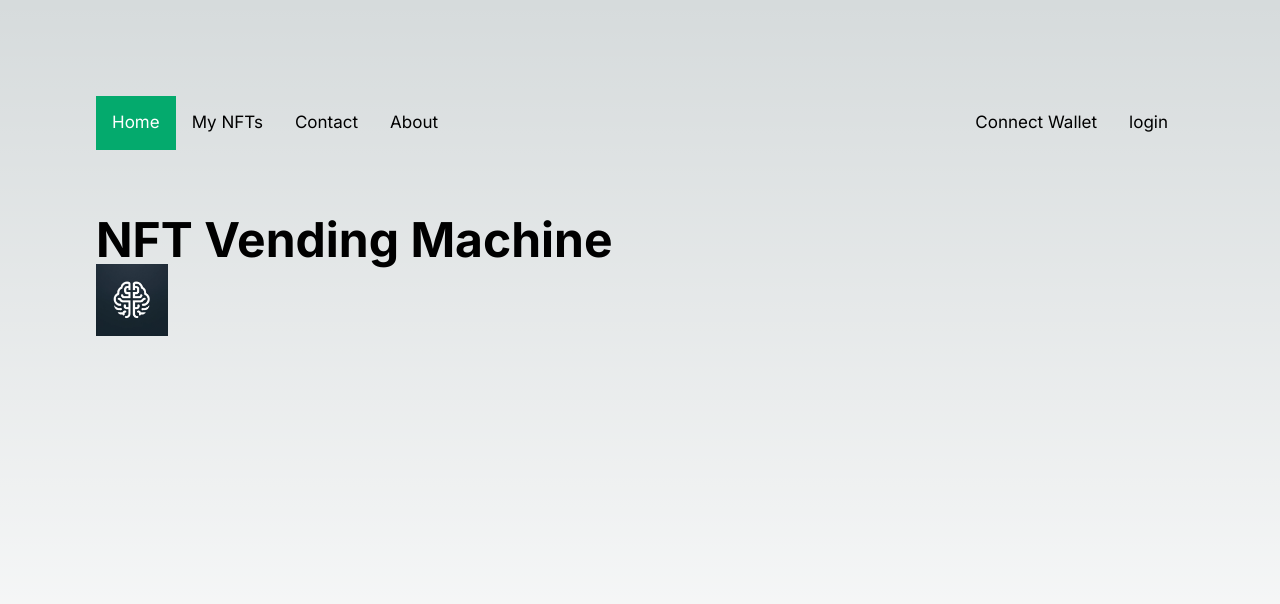
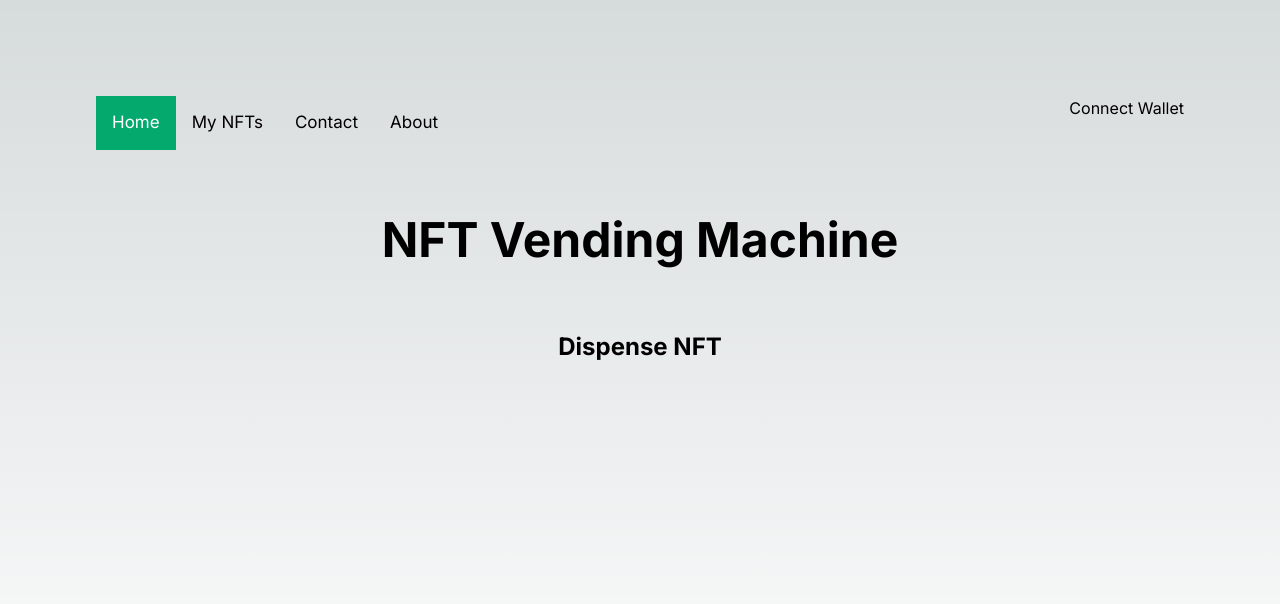
Before and after one commit to jackdefay/nft_vending_machine, a Next.js app: page / in a window 1280 px wide. Shown: the top 604 px of the page. Built offline with nearby package versions, Linux system fonts and the light colour scheme; what @stacks/connect would draw is missing.

Commit message:
restructured and figured out how to call api functions

```diff
--- a/app/index.js
+++ /dev/null
@@ -1,23 +0,0 @@
-import { showConnect } from '@stacks/connect';
-import { userSession } from '../userSession';
-import Image from 'next/image'
-
-const myAppName = 'My Stacks Web-App'; // shown in wallet pop-up
-// const myAppIcon = window.location.origin + './logo.png'; // shown in wallet pop-up
-const myAppIcon = <Image src="/logo.png" alt="logo" width={72} height={16} /> // shown in wallet pop-up
-// const myAppIcon = '/logo.png'; // shown in wallet pop-up
-// const myAppIcon = window.location.origin + '/my_logo/my_logo.png'; // shown in wallet pop-up
-
-showConnect({
-  userSession, // `userSession` from previous step, to access storage
-  appDetails: {
-    name: 'My Stacks Web-App',
-    icon: "/logo.png", // shown in wallet pop-up
-  },
-  onFinish: () => {
-    window.location.reload(); // WHEN user confirms pop-up
-  },
-  onCancel: () => {
-    console.log('oops'); // WHEN user cancels/closes pop-up
-  },
-});
--- a/app/page.tsx
+++ b/app/page.tsx
@@ -2,7 +2,20 @@
 
 import Link from 'next/link'
 import Image from "next/image";
-import { showConnect } from './index.js';
+// import { showConnect } from './index.js';
+// import { openContractCall } from './index.js';
+// import { userSession } from '../userSession';
+// import {Button1} from './button.tsx';
+
+import { showConnect } from '@stacks/connect';
+import { userSession } from '../userSession';
+
+import { openContractCall } from '@stacks/connect';
+import { StacksTestnet } from '@stacks/network';
+import { AnchorMode, PostConditionMode, stringUtf8CV } from '@stacks/transactions';
+
+
+
 
 export default function Home() {
   return (
@@ -19,59 +32,60 @@ export default function Home() {
 
         <div className="topnav-right">
           <ul>
-            <li><a href="/login">login</a></li>
-            <li><a onClick={showConnect}>Connect Wallet</a></li>
+            {/* <li><a href="/login">login</a></li> */}
+            <li><button onClick={Button1}>Connect Wallet</button></li>
           </ul>
         </div>
       </div>
 
-      <h1 className="text-5xl font-bold title">NFT Vending Machine</h1>
+      <h1 className="text-5xl font-bold title text-center">NFT Vending Machine</h1>
 
-      <Image src="/logo.png" alt="logo" width={72} height={16} />
-
+      <h2 className="text-2xl font-bold title text-center">
+        <button onClick={Button2}>Dispense NFT</button>
+      </h2>
 
     </main>
   );
 }
 
-// function MyButton() {
 
-//   function handleClick() {
-//     showConnect();
-//   }
+export function Button1(){
+  return ( showConnect({
+    userSession, // `userSession` from previous step, to access storage
+    appDetails: {
+      name: 'My Stacks Web-App',
+      icon: "/logo.png", // shown in wallet pop-up
+    },
+    onFinish: () => {
+      window.location.reload(); // WHEN user confirms pop-up
+    },
+    onCancel: () => {
+      console.log('oops'); // WHEN user cancels/closes pop-up
+    },}))
+}
 
-//   return (
-//     <button onClick={handleClick}>Connect Wallet
-//     </button>
-//   );
-// }
+export function Button2(){
+  const pick = stringUtf8CV('Alice');
 
-// import { showConnect } from '@stacks/connect';
-// import { userSession } from './userSession';
+  return (
+    openContractCall({
+    network: new StacksTestnet(),
+    anchorMode: AnchorMode.Any, // which type of block the tx should be mined in
 
-// const myAppName = 'My Stacks Web-App'; // shown in wallet pop-up
-// const myAppIcon = window.location.origin + '/vercel.svg'; // shown in wallet pop-up
+    contractAddress: 'ST39MJ145BR6S8C315AG2BD61SJ16E208P1FDK3AK',
+    contractName: 'example-contract',
+    functionName: 'vote',
+    functionArgs: [pick],
 
-// showConnect({
-//   userSession, // `userSession` from previous step, to access storage
-//   appDetails: {
-//     name: myAppName,
-//     icon: myAppIcon,
-//   },
-//   onFinish: () => {
-//     window.location.reload(); // WHEN user confirms pop-up
-//   },
-//   onCancel: () => {
-//     console.log('oops'); // WHEN user cancels/closes pop-up
-//   },
-// });
+    postConditionMode: PostConditionMode.Deny, // whether the tx should fail when unexpected assets are transferred
+    postConditions: [], // for an example using post-conditions, see next example
 
-
-// or
-// const userAddresses = await window.LeatherProvider?.request('getAddresses');
-
-//or
-// const usersNativeSegwitAddress = userAddresses.results.addresses
-//   .find(address => address.type === 'p2wpkh');
-
-// const addressDetails = await fetch('https://mempool.space/api/address/' + usersNativeSegwitAddress)
+    onFinish: response => {
+      // WHEN user confirms pop-up
+    },
+    onCancel: () => {
+      // WHEN user cancels/closes pop-up
+    },
+  })
+  )
+}
```
